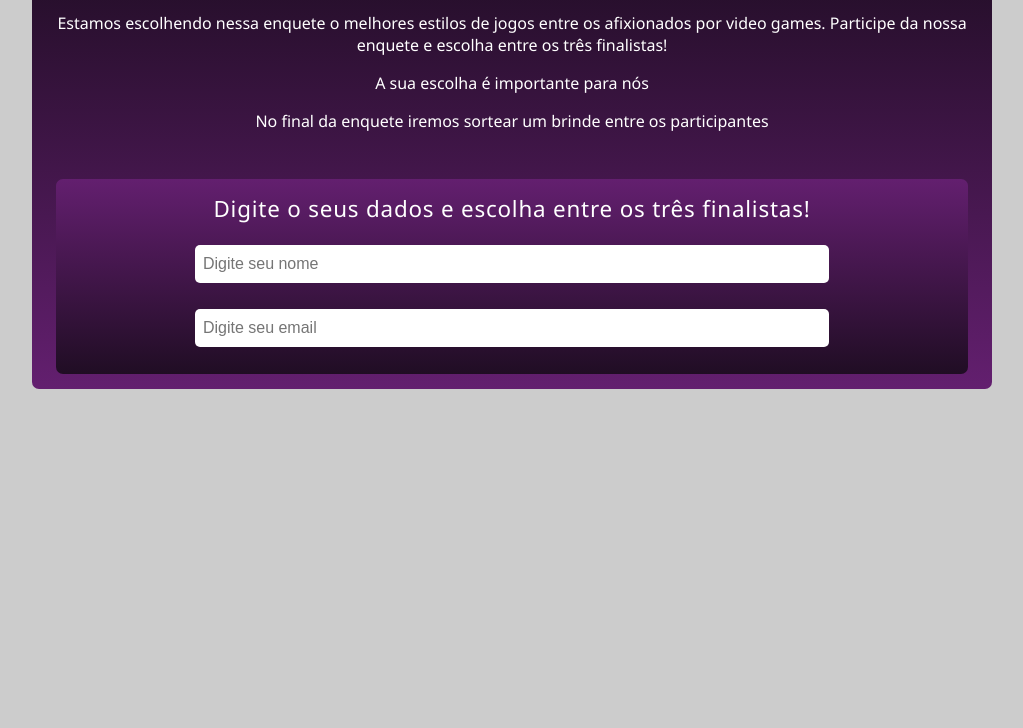
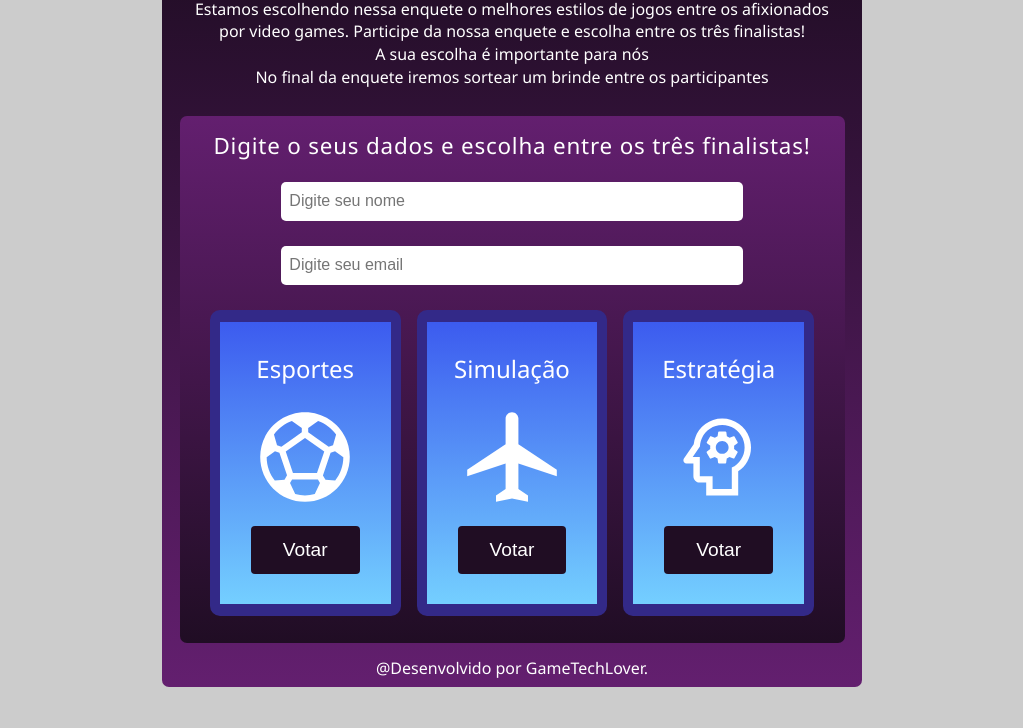
Before and after one commit to FelipePaterni/Project2-Enquete, a plain HTML site: page index.html in a window 1280 px wide. Shown: the part 72-800 px from the top of the page, without its empty margins (128-1151 px from the left). Drawn offline with Linux system fonts and the light colour scheme.

Commit message:
closes #5 - cards

```diff
--- a/index.html
+++ b/index.html
@@ -30,7 +30,38 @@
 
         <input type="text" placeholder="Digite seu nome" name="" id="" />
         <input type="email" placeholder="Digite seu email" id="" />
-      </div>
+
+        <div class="cards-vote">
+
+          <div class="card">
+            <div class="card-title">Esportes</div>
+            <div class="card-img">
+              <object data="./assets/sports_soccer_white.svg" type="image/svg+xml"></object>
+            </div>
+            <button>Votar</button>
+          </div>
+
+          <div class="card">
+            <div class="card-title">Simulação</div>
+            <div class="card-img">
+              <object data="./assets/local_airport_white.svg" type="image/svg+xml"></object>
+            </div>
+            <button>Votar</button>
+          </div>
+
+
+          <div class="card">
+            <div class="card-title">Estratégia</div>
+            <div class="card-img">
+              <object  data="./assets/psychology_white.svg" type="image/svg+xml"></object>
+            </div>
+            <button>Votar</button>
+          </div>
+
+
+        </div></div>
+        <div class="footer"> @Desenvolvido por GameTechLover.</div>
+
     </div>
   </body>
 </html>
--- a/style.css
+++ b/style.css
@@ -10,20 +10,25 @@ body {
   background: linear-gradient(to bottom, #200d24 0%, #631f6f 100%);
   margin: auto;
   margin-top: 1rem;
-    width: 75%;
+  width: 700px;
   border-radius: 7px;
   overflow: hidden;
 }
 
 .header {
-    padding: 1rem;
+  padding: .8rem;
   text-align: center;
 }
 .header-title {
   color: #fecd23;
   font-weight: 500;
   font-size: 1.5rem;
-    margin-bottom: 1.2rem;
+  margin-bottom: .5rem;
+}
+
+p{
+  margin: 0 10px;
+  margin-bottom: 1px;
 }
 
 .form-vote {
@@ -61,3 +66,52 @@ body {
   outline: none;
   box-shadow: 0 0 10px #000000;
 }
+
+.cards-vote {
+  display: flex;
+  flex-direction: row;
+  padding: .8rem;
+
+  width: 100%;
+  justify-content:space-evenly ;
+}
+.card {
+  box-sizing: border-box;
+  text-align: center;
+  border-width: 12px 10px;
+  border-style: solid;
+  border-color: #332988;
+  background: linear-gradient(to bottom, #3c5bef 0%, #74cfff 100%);
+  padding: 30px 10px ;
+  border-radius: 10px;
+  width: 30%;
+}
+
+.card-title
+{
+  font-size: 1.5rem;
+  font-weight: 500;
+  margin-bottom: 0.5rem;
+  color: #fff;
+}
+
+.footer {
+  text-align: center;
+  margin: .5rem 1rem;
+  color: #fff;
+  font-size: 1rem;
+}
+object{
+  width: 8rem;
+}
+
+button{
+  text-align: center;
+  background-color: #200D23;
+  color: #fff;
+  border: 0;
+  font-weight: 500;
+  padding: .8rem 2rem;
+  font-size: 1.2rem;
+  border-radius: 4px;
+}
```
Lines whose indentation alone changed are shown as unchanged.
